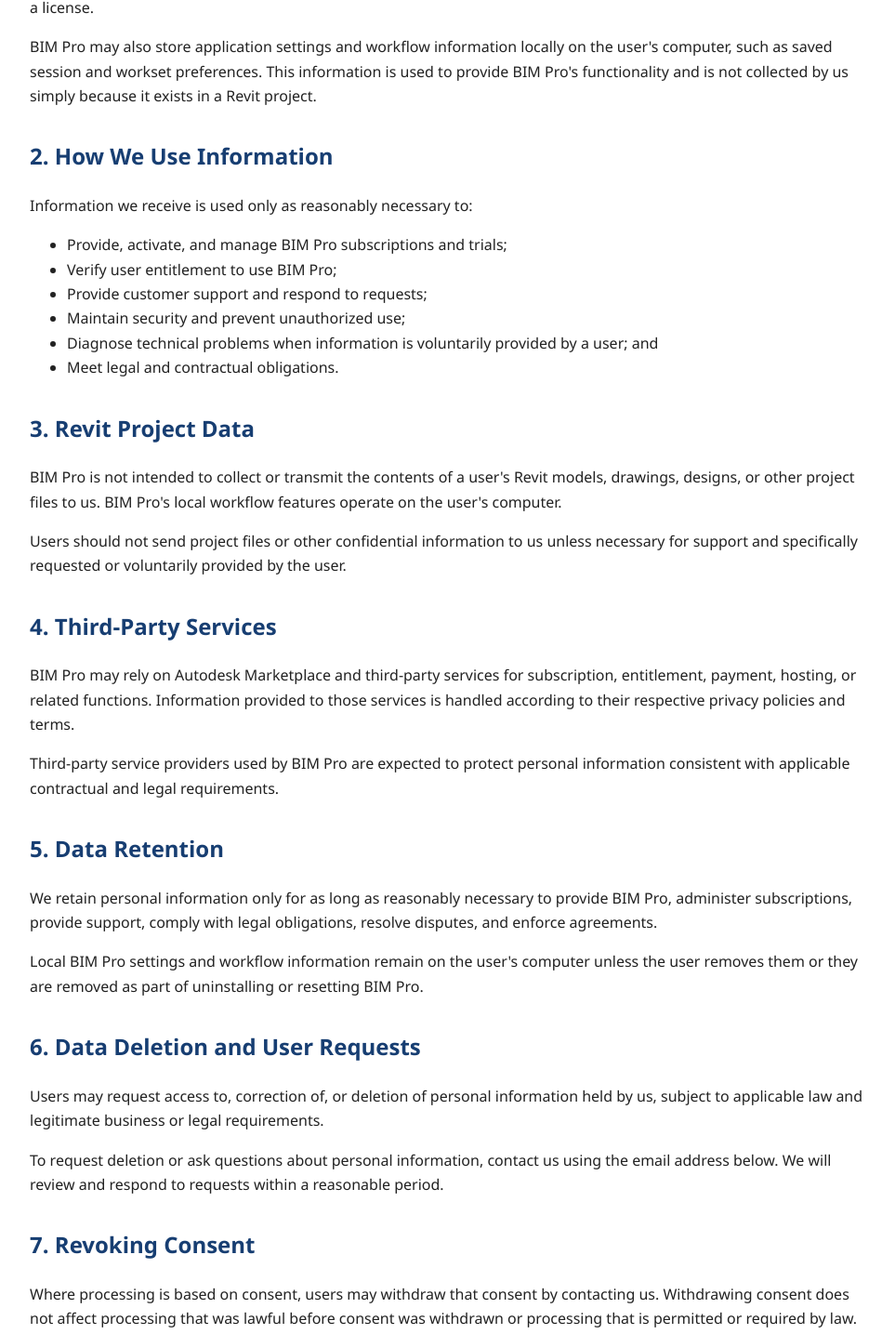
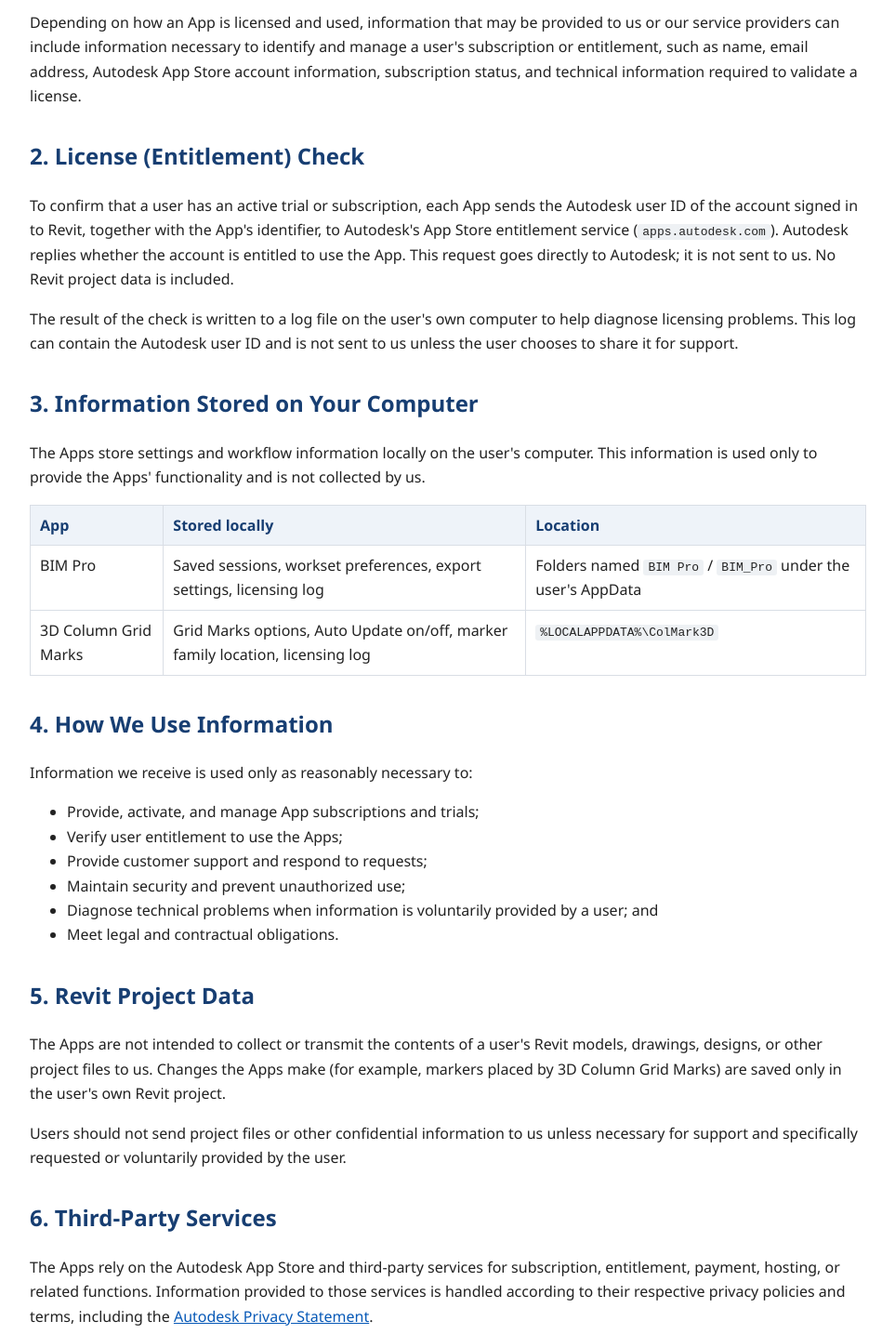
Before and after one commit to DavidJImm/DavidJImm.github.io, a plain HTML site: page privacy-policy.html in a window 1280 px wide. Shown: the part 501-1936 px from the top of the page at 93% size, without its empty margins (158-1121 px from the left). Drawn offline with Linux system fonts and the light colour scheme.

Commit message:
Update privacy-policy.html

```diff
--- a/privacy-policy.html
+++ b/privacy-policy.html
@@ -3,7 +3,7 @@
 <head>
 <meta charset="UTF-8">
 <meta name="viewport" content="width=device-width, initial-scale=1.0">
-<title>BIM Pro Privacy Policy</title>
+<title>Privacy Policy – BIM Pro and 3D Column Grid Marks</title>
 <style>
     body {
         margin: 0;
@@ -24,6 +24,10 @@
     h2 { color: #173e72; margin-top: 32px; }
     .date { color: #666; }
     a { color: #0759b7; }
+    table { border-collapse: collapse; width: 100%; margin: 12px 0; }
+    th, td { border: 1px solid #d9dee5; padding: 8px 10px; text-align: left; vertical-align: top; }
+    th { background: #eef3f9; color: #173e72; }
+    code { background: #eef1f4; padding: 1px 5px; border-radius: 3px; }
     @media (max-width: 650px) {
         main { margin: 0; border-radius: 0; padding: 28px 22px; }
     }
@@ -31,51 +35,86 @@
 </head>
 <body>
 <main>
-    <h1>BIM Pro Privacy Policy</h1>
-    <p class="date"><strong>Effective Date:</strong> October 7, 2026</p>
+    <h1>Privacy Policy</h1>
+    <p class="date"><strong>Effective Date:</strong> November 23, 2026</p>
 
     <p>
-        This Privacy Policy explains how BIM Pro ("BIM Pro," "we," "us," or "our")
-        handles information in connection with the BIM Pro add-in for Autodesk Revit
-        and related services.
+        This Privacy Policy explains how David Imm ("we," "us," or "our") handles
+        information in connection with the following add-ins for Autodesk Revit
+        (each an "App," together the "Apps") and related services:
     </p>
+    <ul>
+        <li><strong>BIM Pro</strong></li>
+        <li><strong>3D Column Grid Marks</strong> (shown in Revit as the COL MARK tab)</li>
+    </ul>
 
     <h2>1. Information We Collect</h2>
     <p>
-        BIM Pro is a desktop add-in for Autodesk Revit. BIM Pro is designed to operate
+        The Apps are desktop add-ins for Autodesk Revit and are designed to operate
         primarily within the user's local Revit environment. We do not sell personal
         information and do not use information from Revit project files for advertising.
+        The Apps do not include analytics, tracking, or advertising code.
     </p>
     <p>
-        Depending on how BIM Pro is licensed and used, information that may be provided
+        Depending on how an App is licensed and used, information that may be provided
         to us or our service providers can include information necessary to identify
         and manage a user's subscription or entitlement, such as name, email address,
-        Autodesk Marketplace account information, subscription status, and technical
+        Autodesk App Store account information, subscription status, and technical
         information required to validate a license.
     </p>
+
+    <h2>2. License (Entitlement) Check</h2>
     <p>
-        BIM Pro may also store application settings and workflow information locally
-        on the user's computer, such as saved session and workset preferences. This
-        information is used to provide BIM Pro's functionality and is not collected
-        by us simply because it exists in a Revit project.
+        To confirm that a user has an active trial or subscription, each App sends the
+        Autodesk user ID of the account signed in to Revit, together with the App's
+        identifier, to Autodesk's App Store entitlement service
+        (<code>apps.autodesk.com</code>). Autodesk replies whether the account is entitled
+        to use the App. This request goes directly to Autodesk; it is not sent to us.
+        No Revit project data is included.
+    </p>
+    <p>
+        The result of the check is written to a log file on the user's own computer to
+        help diagnose licensing problems. This log can contain the Autodesk user ID and
+        is not sent to us unless the user chooses to share it for support.
     </p>
 
-    <h2>2. How We Use Information</h2>
+    <h2>3. Information Stored on Your Computer</h2>
+    <p>
+        The Apps store settings and workflow information locally on the user's computer.
+        This information is used only to provide the Apps' functionality and is not
+        collected by us.
+    </p>
+    <table>
+        <tr><th>App</th><th>Stored locally</th><th>Location</th></tr>
+        <tr>
+            <td>BIM Pro</td>
+            <td>Saved sessions, workset preferences, export settings, licensing log</td>
+            <td>Folders named <code>BIM Pro</code> / <code>BIM_Pro</code> under the user's AppData</td>
+        </tr>
+        <tr>
+            <td>3D Column Grid Marks</td>
+            <td>Grid Marks options, Auto Update on/off, marker family location, licensing log</td>
+            <td><code>%LOCALAPPDATA%\ColMark3D</code></td>
+        </tr>
+    </table>
+
+    <h2>4. How We Use Information</h2>
     <p>Information we receive is used only as reasonably necessary to:</p>
     <ul>
-        <li>Provide, activate, and manage BIM Pro subscriptions and trials;</li>
-        <li>Verify user entitlement to use BIM Pro;</li>
+        <li>Provide, activate, and manage App subscriptions and trials;</li>
+        <li>Verify user entitlement to use the Apps;</li>
         <li>Provide customer support and respond to requests;</li>
         <li>Maintain security and prevent unauthorized use;</li>
         <li>Diagnose technical problems when information is voluntarily provided by a user; and</li>
         <li>Meet legal and contractual obligations.</li>
     </ul>
 
-    <h2>3. Revit Project Data</h2>
+    <h2>5. Revit Project Data</h2>
     <p>
-        BIM Pro is not intended to collect or transmit the contents of a user's Revit
-        models, drawings, designs, or other project files to us. BIM Pro's local
-        workflow features operate on the user's computer.
+        The Apps are not intended to collect or transmit the contents of a user's Revit
+        models, drawings, designs, or other project files to us. Changes the Apps make
+        (for example, markers placed by 3D Column Grid Marks) are saved only in the
+        user's own Revit project.
     </p>
     <p>
         Users should not send project files or other confidential information to us
@@ -83,31 +122,32 @@
         by the user.
     </p>
 
-    <h2>4. Third-Party Services</h2>
+    <h2>6. Third-Party Services</h2>
     <p>
-        BIM Pro may rely on Autodesk Marketplace and third-party services for
+        The Apps rely on the Autodesk App Store and third-party services for
         subscription, entitlement, payment, hosting, or related functions. Information
         provided to those services is handled according to their respective privacy
-        policies and terms.
+        policies and terms, including the
+        <a href="https://www.autodesk.com/company/legal-notices-trademarks/privacy-statement">Autodesk Privacy Statement</a>.
     </p>
     <p>
-        Third-party service providers used by BIM Pro are expected to protect personal
+        Third-party service providers used by the Apps are expected to protect personal
         information consistent with applicable contractual and legal requirements.
     </p>
 
-    <h2>5. Data Retention</h2>
+    <h2>7. Data Retention</h2>
     <p>
         We retain personal information only for as long as reasonably necessary to
-        provide BIM Pro, administer subscriptions, provide support, comply with legal
+        provide the Apps, administer subscriptions, provide support, comply with legal
         obligations, resolve disputes, and enforce agreements.
     </p>
     <p>
-        Local BIM Pro settings and workflow information remain on the user's computer
-        unless the user removes them or they are removed as part of uninstalling or
-        resetting BIM Pro.
+        Local settings, workflow information, and licensing logs remain on the user's
+        computer until the user deletes them. Users can remove them at any time by
+        deleting the folders listed in Section 3.
     </p>
 
-    <h2>6. Data Deletion and User Requests</h2>
+    <h2>8. Data Deletion and User Requests</h2>
     <p>
         Users may request access to, correction of, or deletion of personal information
         held by us, subject to applicable law and legitimate business or legal
@@ -119,14 +159,14 @@
         reasonable period.
     </p>
 
-    <h2>7. Revoking Consent</h2>
+    <h2>9. Revoking Consent</h2>
     <p>
         Where processing is based on consent, users may withdraw that consent by
         contacting us. Withdrawing consent does not affect processing that was lawful
         before consent was withdrawn or processing that is permitted or required by law.
     </p>
 
-    <h2>8. Security</h2>
+    <h2>10. Security</h2>
     <p>
         We use reasonable administrative, technical, and organizational measures to
         protect personal information against unauthorized access, alteration,
@@ -134,25 +174,25 @@
         can be guaranteed to be completely secure.
     </p>
 
-    <h2>9. Children's Privacy</h2>
+    <h2>11. Children's Privacy</h2>
     <p>
-        BIM Pro is a professional software product and is not directed toward children.
+        The Apps are professional software products and are not directed toward children.
         We do not knowingly collect personal information from children.
     </p>
 
-    <h2>10. Changes to This Policy</h2>
+    <h2>12. Changes to This Policy</h2>
     <p>
         We may update this Privacy Policy when our practices or legal requirements
         change. The effective date at the top of this page indicates when the policy
         was most recently updated.
     </p>
 
-    <h2>11. Contact</h2>
+    <h2>13. Contact</h2>
     <p>
-        For privacy questions, requests, or concerns regarding BIM Pro, please contact:
+        For privacy questions, requests, or concerns regarding any of the Apps, please contact:
     </p>
     <p>
-        <strong>BIM Pro Support</strong><br>
+        <strong>David Imm – App Support</strong><br>
         <a href="mailto:davidjimm1967@gmail.com">davidjimm1967@gmail.com</a>
     </p>
 </main>
```
